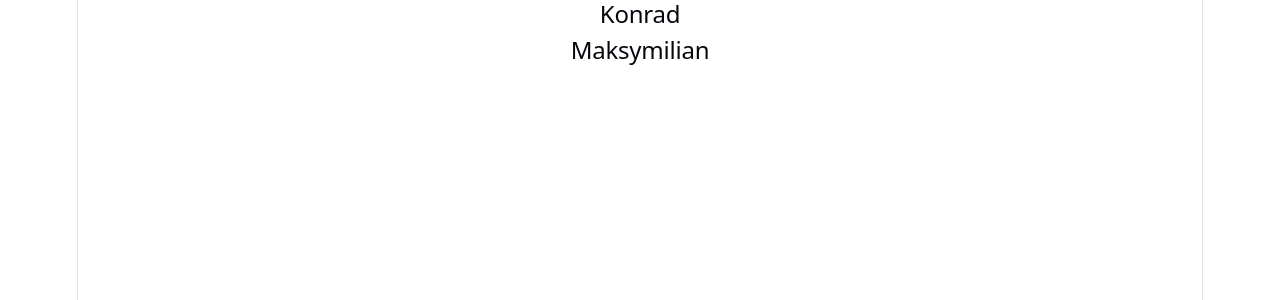
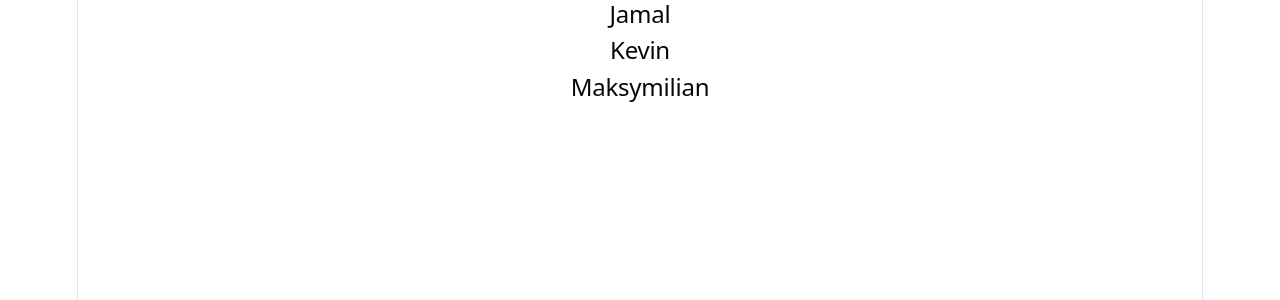
Before and after one commit to konradlifake/props-reactv2, a React (Vite) app in the folder react-js/: page / in a window 1280 px wide. Shown: the top 300 px of the page. Built offline with nearby package versions, Linux system fonts and the light colour scheme.

Commit message:
filteraletrocheinny

```diff
--- a/react-js/src/App.jsx
+++ b/react-js/src/App.jsx
@@ -1,14 +1,14 @@
 function App() {
-  const students= ["Konrad", "Karim","Jamal","Kevin","Maksymilian"];
-  const showStudents =["Konrad","Maksymilian"]
+  const students = ["Konrad", "Karim", "Jamal", "Kevin", "Maksymilian"];
 
   return (
     <div>
-
-        {students.filter((student) => showStudents.includes(student)).map((student, index) =>
+      {students
+        .filter((student) => student !== "Konrad" && student !== "Karim")
+        .map((student, index) => (
           <h2 key={index}>{student}</h2>
-        )}
+        ))}
     </div>
   );
 }
-export  default App;
+export default App;
```
